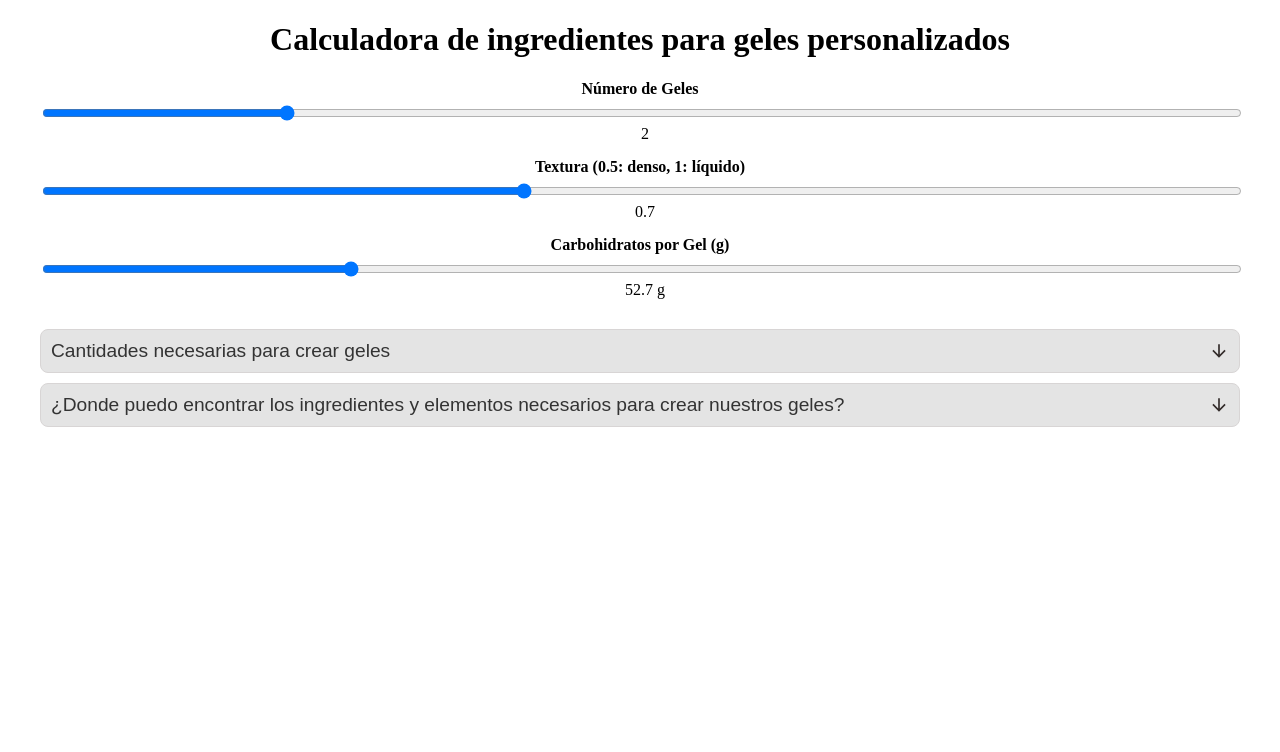
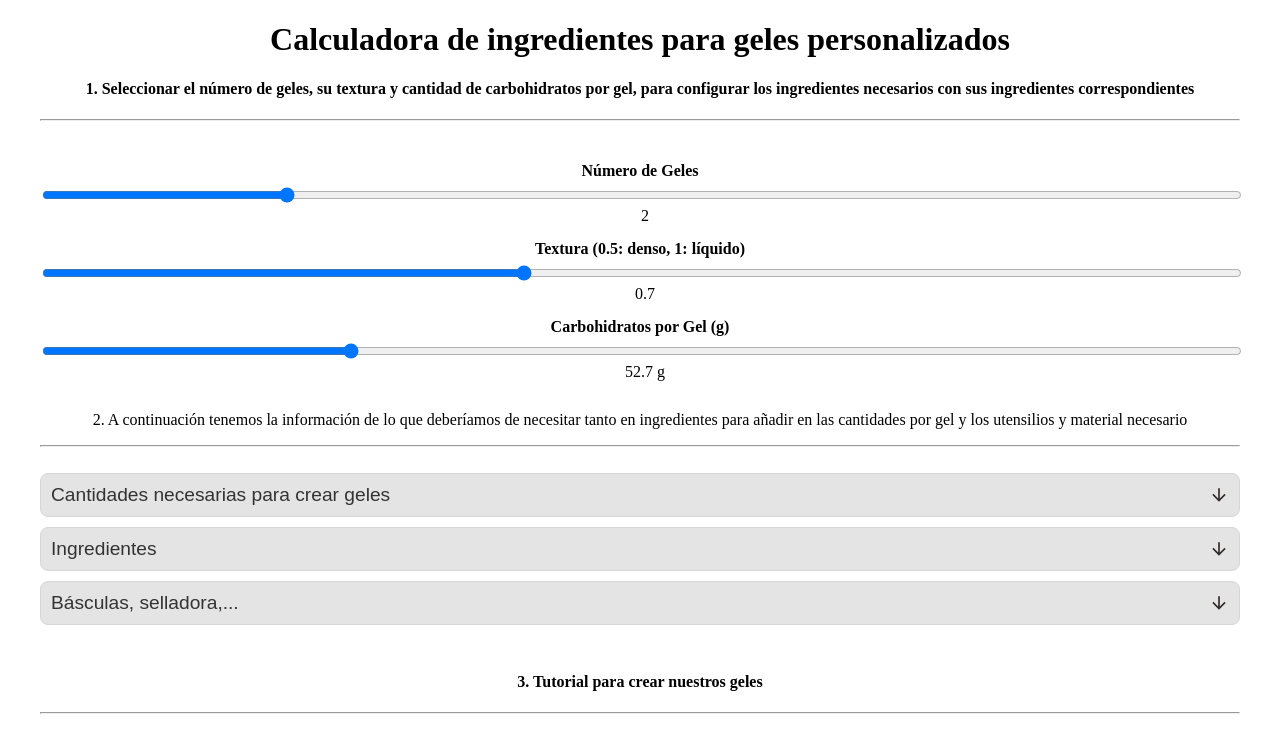
Before and after one commit to mugan86/energy-gels-and-bottles, an Angular app: page / in a window 1280 px wide. Shown: the top 752 px of the page. Built offline with nearby package versions, Linux system fonts and the light colour scheme.

Commit message:
feat: add accordion new info

```diff
--- a/src/app/app.component.html
+++ b/src/app/app.component.html
@@ -1,5 +1,7 @@
 <div class="container">
   <h1>Calculadora de ingredientes para geles personalizados</h1>
+  <h4>1. Seleccionar el número de geles, su textura y cantidad de carbohidratos por gel, para configurar los ingredientes necesarios con sus ingredientes correspondientes</h4>
+  <hr><br/>
   <div class="sliders">
     <form [formGroup]="gelForm">
       <div class="slider">
@@ -21,6 +23,8 @@
       </div>
     </form>
   </div>
+  <p>2. A continuación tenemos la información de lo que deberíamos de necesitar tanto en ingredientes para añadir en las cantidades por gel y los utensilios y material necesario</p><hr><br>
+
   <app-accordion [accordions]="accordionOptions" [description]="''">
     <div class="results">
 
@@ -49,7 +53,6 @@
               <li>Calcio: {{ (result.nutritionalValues.calcium * numberOfGels).toFixed(2) }} mg</li>
             </ul>
           </div>
-
           <hr>
         }
 
@@ -79,8 +82,8 @@
         </div>
       }
     </div>
-  </app-accordion>
-
+  </app-accordion><br/>
+  <h4>3. Tutorial para crear nuestros geles</h4><hr><br>
 
 </div>
 
--- a/src/app/app.component.ts
+++ b/src/app/app.component.ts
@@ -23,8 +23,12 @@ export class AppComponent {
       "description": ""
     },
     {
-      "title": "¿Donde puedo encontrar los ingredientes y elementos necesarios para crear nuestros geles?",
-      "description": "<p class=\"content\"><b>TExto para añadir lo necesario</b>. </p>"
+      "title": "Ingredientes",
+      "description": "<p class=\"content\">A continuaci&oacute;n ten&eacute;is tenéis disponibles los ingredientes:</p><p class=\"content\"><ul><li><a href=\"https://acortar.link/PusLII\" target=\"_blank\">Maltodextrina</a></li><li><a href=\"https://acortar.link/68Wcdr\" target=\"_blank\">Fructosa</a></li><li><a href=\"https://acortar.link/evcCYK\" target=\"_blank\">Evolytes (sales)</a></li><li><a href=\"https://acortar.link/cGGU5H\" target=\"_blank\">Saborizante</a></li><li><a href=\"https://www.hsnstore.com/hsnaffiliate/click/?linkid=cHJvZHVjdHx8SFNORS1DQUZ8fEFNQURPUk5JRVRPfHxodHRwczovL3d3dy5oc25zdG9yZS5jb20vbWFyY2FzL2Vzc2VudGlhbC1zZXJpZXMvY2FmZWluYS0yMDBtZw==\" target=\"_blank\">Cafeina (opcional)</a></li></ul></p>"
+    },
+    {
+      "title": "Básculas, selladora,...",
+      "description": "<p class=\"content\">A continuaci&oacute;n ten&eacute;is el material necesario.</p><p class=\"content\"><ul><li><a href=\"https://amzn.to/3U5iykF\" target=\"_blank\">Báscula de cocina</a></li><li><a href=\"https://amzn.to/3z0LMZY\" target=\"_blank\">Termoselladora</a></li><li><a href=\"https://amzn.to/4aw2sGz\" target=\"_blank\">Batidora</a></li><li><a href=\"https://a.aliexpress.com/_EzZbGe1\" target=\"_blank\">Sobres Geles (15x5,5)</a></li></ul></p>"
     },
     /*{
       "title": "¿Cuánto sería el coste por gel?",
```
Also changed, not shown: 2 other files (tests, documents, lock files or other folders). Lines whose indentation alone changed are shown as unchanged.
